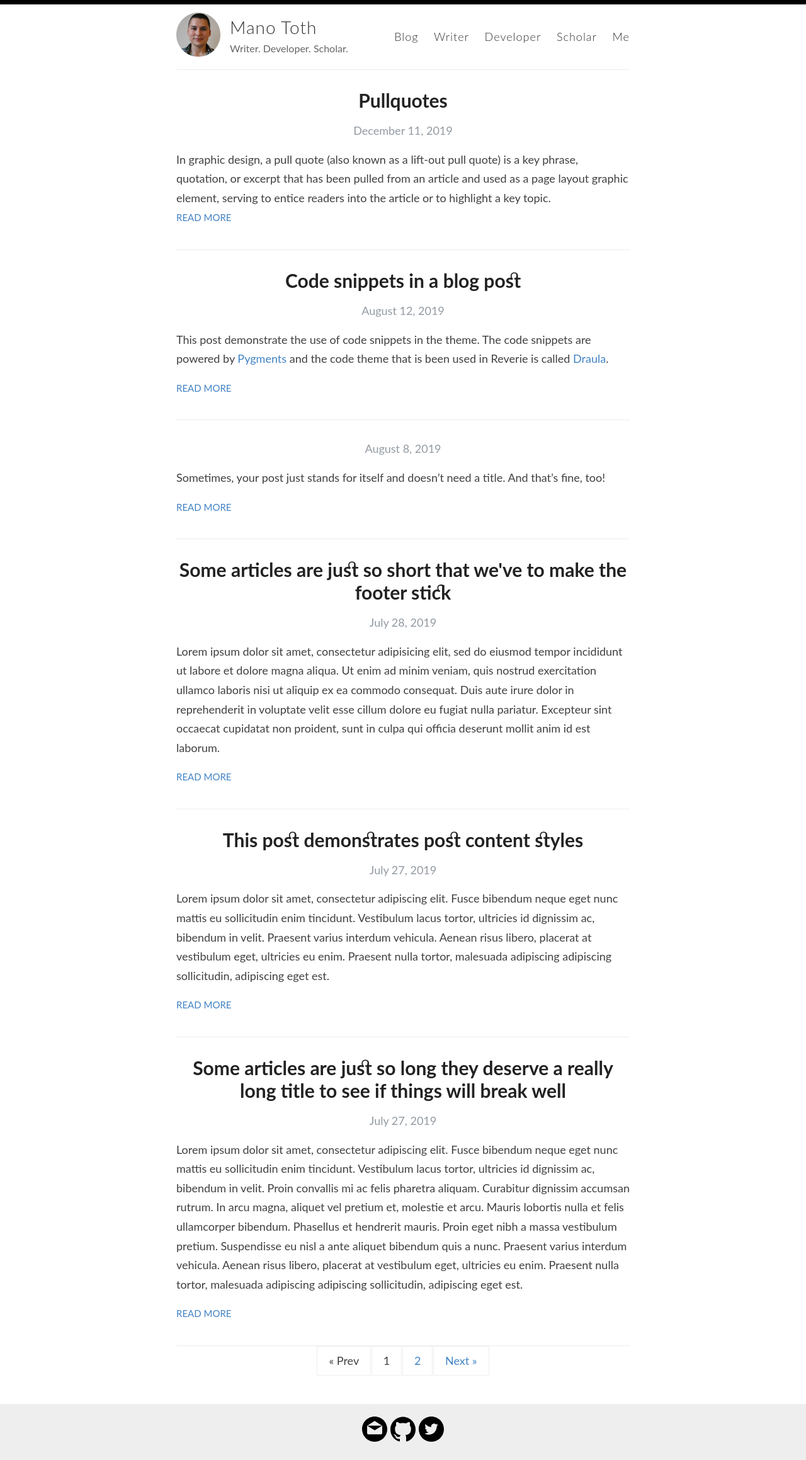
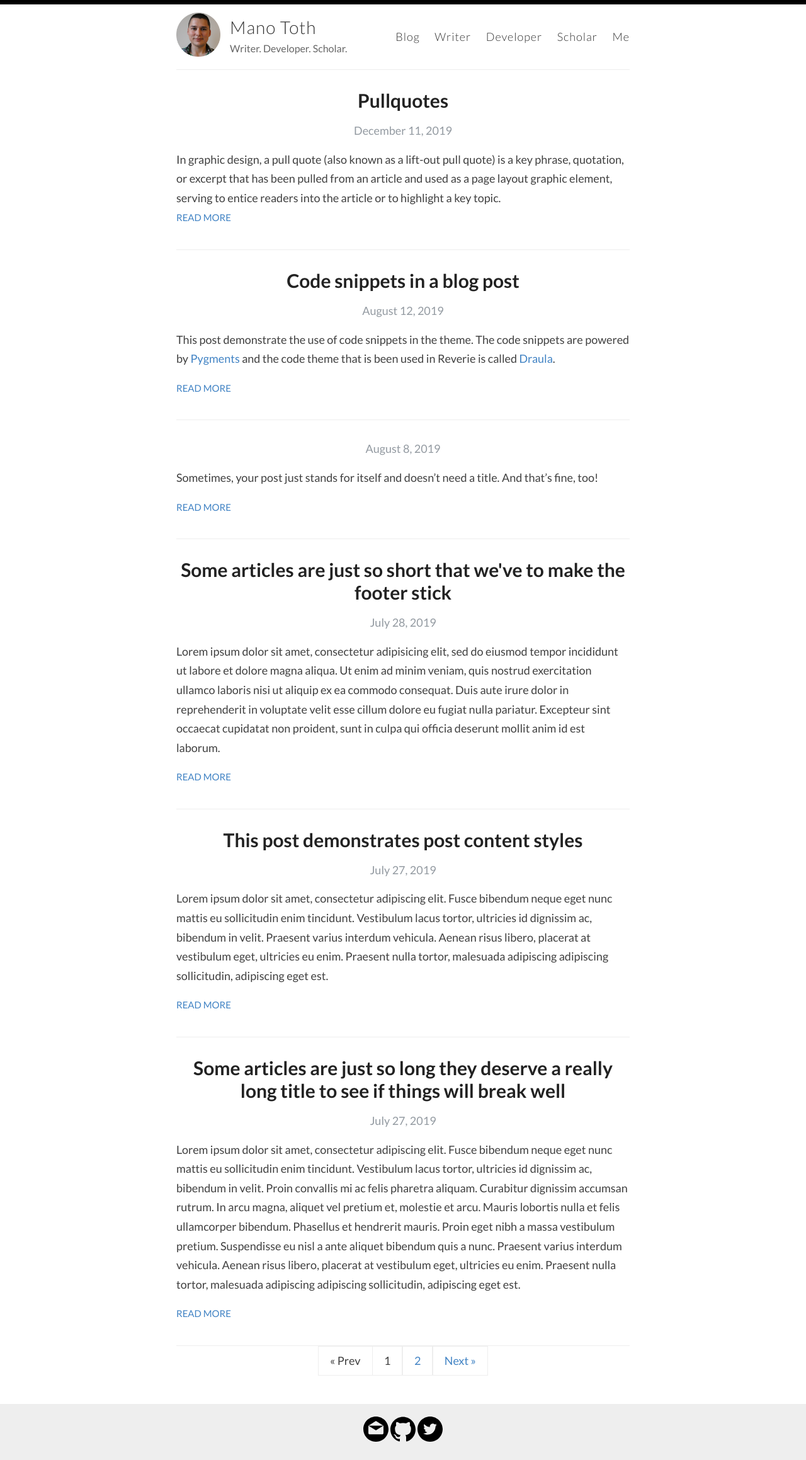
Before and after one commit to manototh/jekyll-test, a Jekyll site: the page built from index.html, in a window 1280 px wide. Shown: the whole page at 63% size. Built offline with Jekyll 4.4.1, drawn with Linux system fonts in a browser that asks for light colours; the list of posts is cut into pages by our own code.

Commit message:
Update style.scss

```diff
--- a/assets/style.scss
+++ b/assets/style.scss
@@ -7,14 +7,14 @@
 
 @import "reset";
 @import "variables";
-// @import url('https://fonts.googleapis.com/css2?family=Lato:ital,wght@0,100;0,300;0,400;0,700;0,900;1,100;1,300;1,400;1,700;1,900&display=swap');
+@import url("https://fonts.googleapis.com/css2?family=Lato:ital,wght@0,100;0,300;0,400;0,700;0,900;1,100;1,300;1,400;1,700;1,900");
 // Syntax highlighting @import is at the bottom of this file
 
 /**************/
 /* BASE RULES */
 /**************/
 
-@import url('https://fonts.googleapis.com/css?family=Roboto');
+@import url("https://fonts.googleapis.com/css?family=Roboto");
 
 html {
   font-size: 100%;
```
